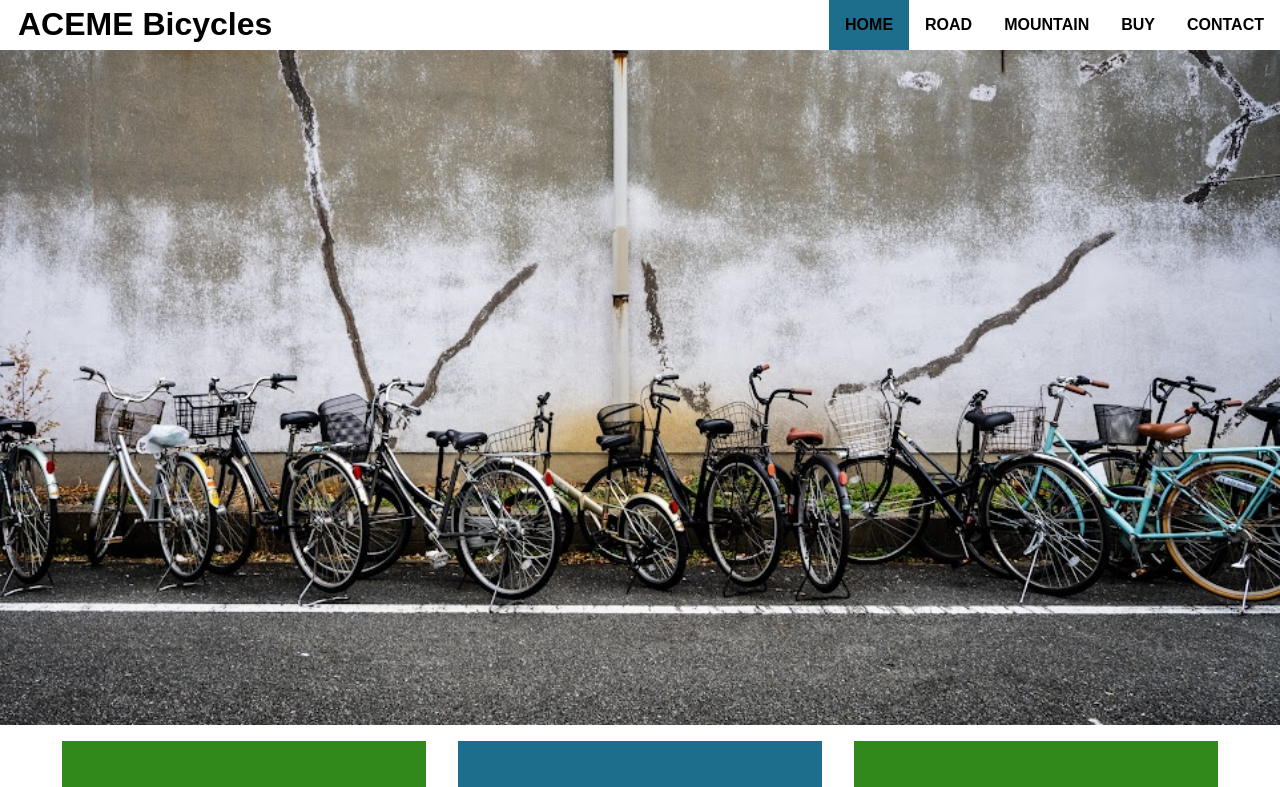
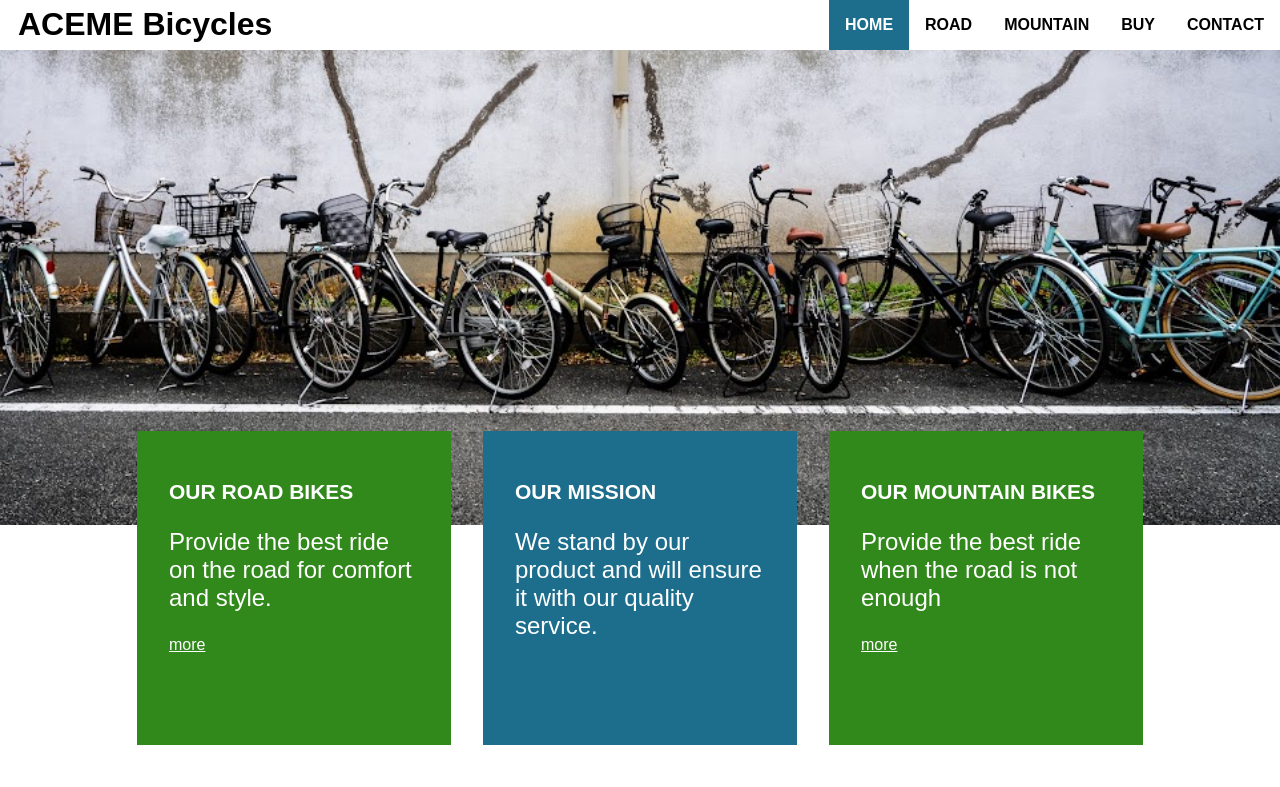
Before and after one commit to sbiswa338/javascript-guided, a plain HTML site: page index.html in a window 1280 px wide. Shown: the top 787 px of the page. Drawn offline with Linux system fonts and the light colour scheme.

Commit message:
fixed ratio for smaller screen

```diff
--- a/css/styles.css
+++ b/css/styles.css
@@ -37,7 +37,7 @@ h1 {
     font-weight: bold;
 }
 
-.nav li a:hover, .active{
+.nav li a:hover, #active{
     background-color: #1C6E8C;
     color: white;
 }
@@ -46,13 +46,13 @@ h1 {
     background-image: url(../images/banner.jpg);
     background-size: cover;
     background-position: bottom;
-    height: 675px;
+    height: 475px;
 }
 
 .flex-our {
     display: flex;
     justify-content: center;
-
+    margin-top: -110px;
 }
 
 .square-green {
@@ -63,14 +63,14 @@ h1 {
     background-color: #1C6E8C;
 }
 
-.square-blue, .square-green {
-    width: 300px;
-    height: 300px;
+.square {
+    width: 250px;
+    height: 250px;
     margin: 16px;
     padding: 32px;
 }
 
-h2 {
+.flex-our h2 {
     color: white;
     font-size: 21px;
     font-weight: bold;
@@ -78,7 +78,7 @@ h2 {
 
 .our-paragraph {
     color: white;
-    font-size: 32px;
+    font-size: 24px;
 }
 
 .more {
--- a/index.html
+++ b/index.html
@@ -12,7 +12,7 @@
     <div class="header">
         <h1>ACEME Bicycles</h1>
         <ul class="nav">
-            <li><a href="#" class="active">HOME</a></li>
+            <li><a href="#" id="active">HOME</a></li>
             <li><a href="road.html">ROAD</a></li>
             <li><a href="mountain.html">MOUNTAIN</a></li>
             <li><a href="buy.html">BUY</a></li>
@@ -25,18 +25,18 @@
 
     <!-- Our Promo -->
     <div class="flex-our">
-        <div class="square-green">
+        <div class="square square-green">
             <h2>OUR ROAD BIKES</h2>
             <p class="our-paragraph">Provide the best ride on the road for comfort and style.</p>
             <a class="more" href="road.html">more</a>
         </div>
 
-        <div class="square-blue">
+        <div class="square square-blue">
             <h2>OUR MISSION</h2>
             <p class="our-paragraph">We stand by our product and will ensure it with our quality service.</p>
         </div>
 
-        <div class="square-green">
+        <div class="square square-green">
             <h2>OUR MOUNTAIN BIKES</h2>
             <p class="our-paragraph">Provide the best ride when the road is not enough</p>
             <a class="more" href="mountain.html">more</a>
```
Also changed, not shown: buy.html (+11 -1 lines), contact.html (+11 -1 lines), mountain.html (+11 -1 lines), road.html (+11 -1 lines), images/crosscountry.png (added), images/downhill.png (added), images/touring.png (added), images/vintage.png (added).
